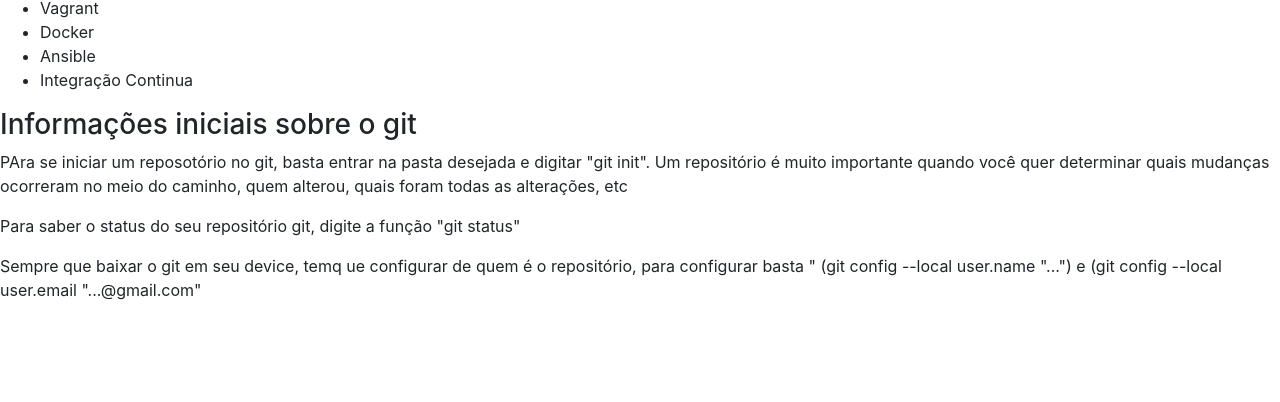
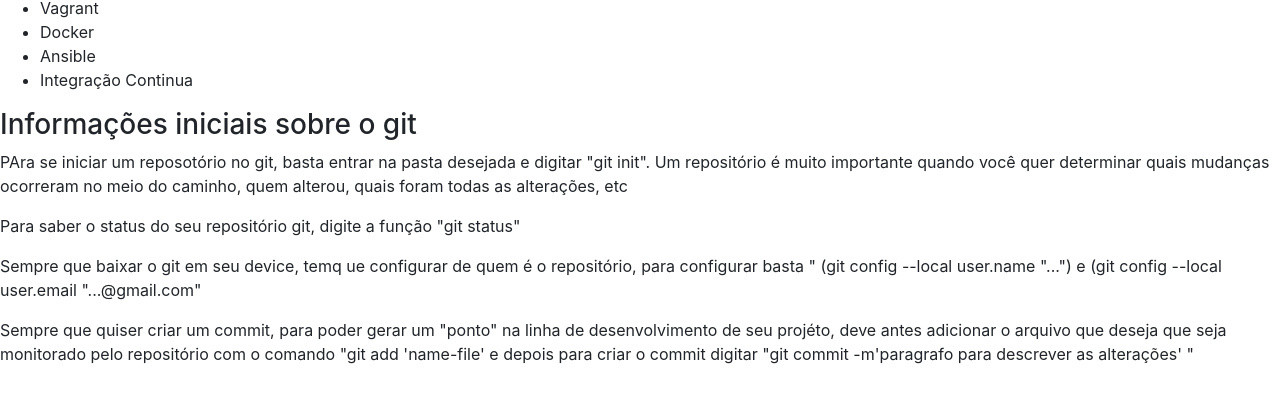
Before and after one commit to Eduardobhubner/estudo-git, a plain HTML site: page index.html in a window 1280 px wide. Shown: the part 130-532 px from the top of the page. Drawn offline with nearby package versions, Linux system fonts and the light colour scheme.

Commit message:
adicionado novas etapas para criar um commit como esse

```diff
--- a/index.html
+++ b/index.html
@@ -32,6 +32,8 @@
 
     <p>Sempre que baixar o git em seu device, temq ue configurar de quem é o repositório, para configurar basta " (git config --local user.name "...") e (git config --local user.email "...@gmail.com"</p>
 
+    <p>Sempre que quiser criar um commit, para poder gerar um "ponto" na linha de desenvolvimento de seu projéto, deve antes adicionar o arquivo que deseja que seja monitorado pelo repositório com o comando "git add 'name-file' e depois para criar o commit digitar "git commit -m'paragrafo para descrever as alterações' "</p>
+
 
     <!-- Optional JavaScript -->
     <!-- jQuery first, then Popper.js, then Bootstrap JS -->
```
